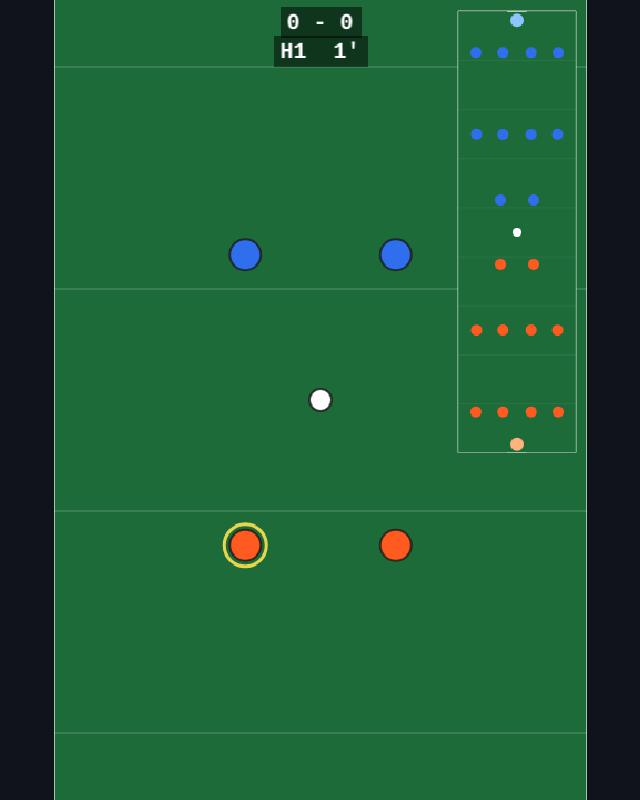
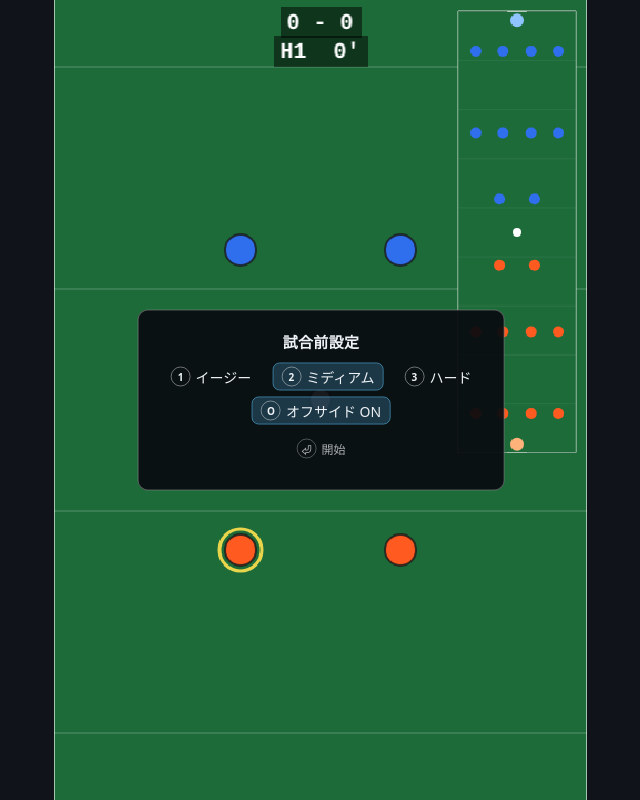
Before and after one commit to appstockhub/vertical-striker, a website built with Vite: page index.html in a window 1280 px wide. Shown: the whole page, without its empty margins (319-959 px from the left). Built offline with nearby package versions, Linux system fonts and the light colour scheme.

Commit message:
feat(phase3): minimal pre-match settings UI (milestone 0)
difficulty(1/2/3キー)とオフサイドON/OFF(Oキー)を選んで試合開始できる
最小限の試合前設定UIを実装。Phase 3計画のマイルストーン0に相当。
(計画の仮定11: 既存の設定/メニュー基盤が皆無だったため、既存の
GamepadOverlayと同じDOM絶対配置パターンを流用してゼロから作った
実質的な追加スコープ)

- input/matchSetupOverlay.ts (新規): MatchSetupOverlay。
  難易度1/2/3キー・オフサイドOキートグル・Enter/Spaceで開始確定。
  GamepadOverlayと同じ「Phaserとは独立したDOMコンポーネント」パターン。
  確定は一度きり (this.started ガード) で、以後のキー入力は無視する
- index.html/src/style.css: #match-setup-overlay要素と、画面中央に
  大きく表示するスタイル(#gamepad-overlayが画面上部の小さい通知なのに
  対し、こちらは試合開始前の入力ブロックを明確にする見た目)
- render/PitchScene.ts: matchStartedフラグを追加し、設定確定前は
  fixedUpdate()が何もしない(=simulate()が呼ばれず、キックオフ配置の
  ままGameStateが静止表示される)。確定コールバックでcreateInitialState
  を選ばれたdifficulty/offsideEnabledで呼び直し、ReplayRecorderも
  同じ設定で再startする。#match-setup-overlay要素が無い環境
  (テスト等)では即座に開始する

DOM/キーボードイベントに依存するUIコード (既存のGamepadOverlay/
KeyboardSourceと同じ既存の前例に倣い、このプロジェクトはjsdom等の
DOM単体テスト基盤を持たないため、専用のユニットテストは追加していない
(sim/のロジックはユニットテスト、DOM/描画コードは手動確認、という
既存の境界を踏襲)。tsc -b / check:determinism / build はすべてクリーン、
全221テスト(既存分)は引き続き成功。ブラウザでの目視確認は未実施
(ユーザー側での確認待ち)。

Co-Authored-By: Claude Sonnet 5 <noreply@anthropic.com>

```diff
--- a/index.html
+++ b/index.html
@@ -10,6 +10,7 @@
     <div id="app">
       <div id="game-root"></div>
       <div id="gamepad-overlay" class="hidden" aria-hidden="true"></div>
+      <div id="match-setup-overlay" aria-hidden="false"></div>
     </div>
     <script type="module" src="/src/main.ts"></script>
   </body>
--- /dev/null
+++ b/src/input/matchSetupOverlay.ts
@@ -0,0 +1,96 @@
+import type { Difficulty } from '../sim/state';
+
+/**
+ * 試合前設定UI (Phase 3 マイルストーン0、最小限)。DOM要素 (#match-setup-overlay) に描画する、
+ * GamepadOverlay (src/input/overlay.ts) と同じ「Phaserとは独立したDOMコンポーネント」パターン。
+ *
+ * 難易度(1/2/3キー)とオフサイドON/OFF(Oキー)を選び、Enter/Spaceで開始を確定する。
+ * 確定後は自身を隠し、onStartコールバックを一度だけ呼ぶ (呼び出し側=PitchSceneが
+ * createInitialStateへ設定を渡してGameStateを作り直す)。
+ */
+export interface MatchSetupResult {
+  readonly difficulty: Difficulty;
+  readonly offsideEnabled: boolean;
+}
+
+const DIFFICULTY_LABELS: Readonly<Record<Difficulty, string>> = {
+  easy: 'イージー',
+  medium: 'ミディアム',
+  hard: 'ハード',
+};
+const DIFFICULTY_ORDER: readonly Difficulty[] = ['easy', 'medium', 'hard'];
+
+export class MatchSetupOverlay {
+  private readonly el: HTMLElement;
+  private difficulty: Difficulty = 'medium';
+  private offsideEnabled = true;
+  private started = false;
+  private onStart: ((result: MatchSetupResult) => void) | null = null;
+
+  constructor(el: HTMLElement) {
+    this.el = el;
+    this.render();
+    window.addEventListener('keydown', this.onKeyDown);
+  }
+
+  /** 開始確定時に一度だけ呼ばれる。呼び出し側はここでGameStateを作り直す。 */
+  waitForStart(onStart: (result: MatchSetupResult) => void): void {
+    this.onStart = onStart;
+  }
+
+  private onKeyDown = (event: KeyboardEvent): void => {
+    if (this.started) return;
+
+    switch (event.key) {
+      case '1':
+        this.difficulty = 'easy';
+        break;
+      case '2':
+        this.difficulty = 'medium';
+        break;
+      case '3':
+        this.difficulty = 'hard';
+        break;
+      case 'o':
+      case 'O':
+        this.offsideEnabled = !this.offsideEnabled;
+        break;
+      case 'Enter':
+      case ' ':
+        this.confirm();
+        return;
+      default:
+        return;
+    }
+    this.render();
+  };
+
+  private confirm(): void {
+    if (this.started) return;
+    this.started = true;
+    this.el.classList.add('hidden');
+    this.onStart?.({ difficulty: this.difficulty, offsideEnabled: this.offsideEnabled });
+  }
+
+  private render(): void {
+    const diffRow = DIFFICULTY_ORDER.map((d, i) => {
+      const selected = d === this.difficulty;
+      return `<span class="btn${selected ? ' selected' : ''}"><span class="glyph">${i + 1}</span>${DIFFICULTY_LABELS[d]}</span>`;
+    }).join('');
+
+    this.el.innerHTML = `
+      <h2>試合前設定</h2>
+      <div class="row">${diffRow}</div>
+      <div class="row">
+        <span class="btn${this.offsideEnabled ? ' selected' : ''}"><span class="glyph">O</span>オフサイド ${this.offsideEnabled ? 'ON' : 'OFF'}</span>
+      </div>
+      <div class="row hint">
+        <span class="btn"><span class="glyph">⏎</span>開始</span>
+      </div>
+    `;
+  }
+
+  dispose(): void {
+    window.removeEventListener('keydown', this.onKeyDown);
+  }
+}
--- a/src/render/PitchScene.ts
+++ b/src/render/PitchScene.ts
@@ -5,6 +5,7 @@ import { simulate } from '../sim/update';
 import { InputManager } from '../input/inputManager';
 import type { InputFrame } from '../input/types';
 import { GamepadOverlay } from '../input/overlay';
+import { MatchSetupOverlay } from '../input/matchSetupOverlay';
 import { ballLiftPx, vecToPx } from './fixedToPixel';
 import { computeCameraY, type CameraConfig } from './camera';
 import { computeRadarLayout } from './radar';
@@ -82,6 +83,13 @@ export class PitchScene extends Phaser.Scene {
   // 効果音フック (マイルストーン8)。実アセットは未調達のため、当面は無音のまま安全に動く。
   private soundPlayer!: SoundPlayer;
 
+  // 試合前設定UI (マイルストーン0)。確定されるまでは既定値(difficulty='medium',
+  // offsideEnabled=true)のGameStateがキックオフ配置のまま静止表示され、fixedUpdate()は
+  // 何もしない (入力を無効化する、CLAUDE.md「照準スキルを薄めない」= 誤操作で試合が
+  // 始まってしまうことを避ける趣旨とも合致する)。
+  private matchStarted = false;
+  private matchSetupOverlay: MatchSetupOverlay | null = null;
+
   constructor() {
     super('Pitch');
   }
@@ -96,6 +104,19 @@ export class PitchScene extends Phaser.Scene {
 
     this.replayRecorder.start(DETERMINISTIC_SEED, this.state.difficulty, this.state.offsideEnabled);
     this.soundPlayer = new SoundPlayer(this);
+
+    const setupEl = document.getElementById('match-setup-overlay');
+    if (setupEl) {
+      this.matchSetupOverlay = new MatchSetupOverlay(setupEl);
+      this.matchSetupOverlay.waitForStart(({ difficulty, offsideEnabled }) => {
+        this.state = createInitialState(DETERMINISTIC_SEED, { difficulty, offsideEnabled });
+        this.replayRecorder.start(DETERMINISTIC_SEED, difficulty, offsideEnabled);
+        this.matchStarted = true;
+      });
+    } else {
+      // オーバーレイ用のDOM要素が無い場合 (テスト環境等) は設定UIを待たずに即開始する。
+      this.matchStarted = true;
+    }
 
     this.buildPitch();
     this.buildEntities();
@@ -258,6 +279,7 @@ export class PitchScene extends Phaser.Scene {
   }
 
   private fixedUpdate(): void {
+    if (!this.matchStarted) return; // 試合前設定UI確定待ち (マイルストーン0)
     const inputs = this.cachedInputs;
     if (!inputs) return; // update() が必ず先にサンプルするため通常発生しない
     if (Object.values(inputs.buttons).some(Boolean)) {
--- a/src/style.css
+++ b/src/style.css
@@ -85,3 +85,75 @@ body {
   font-size: 10px;
   font-weight: 700;
 }
+
+/*
+ * 試合前設定UI (Phase 3 マイルストーン0)。gamepad-overlay と同じ絶対配置パターンだが、
+ * こちらは画面中央に大きく表示し、試合開始前の入力を明確にブロックする見た目にする。
+ */
+#match-setup-overlay {
+  position: absolute;
+  top: 50%;
+  left: 50%;
+  transform: translate(-50%, -50%);
+  z-index: 20;
+  background: rgba(10, 12, 16, 0.94);
+  border: 1px solid rgba(255, 255, 255, 0.3);
+  border-radius: 10px;
+  padding: 20px 24px;
+  color: #eef2f6;
+  font-family: system-ui, "Segoe UI", sans-serif;
+  font-size: 14px;
+  text-align: center;
+  transition: opacity 0.3s ease;
+}
+
+#match-setup-overlay.hidden {
+  opacity: 0;
+  visibility: hidden;
+  pointer-events: none;
+}
+
+#match-setup-overlay h2 {
+  margin: 0 0 12px;
+  font-size: 15px;
+  font-weight: 600;
+  letter-spacing: 0.02em;
+}
+
+#match-setup-overlay .row {
+  display: flex;
+  justify-content: center;
+  gap: 14px;
+  margin-bottom: 8px;
+}
+
+#match-setup-overlay .row.hint {
+  margin-top: 12px;
+  opacity: 0.7;
+  font-size: 12px;
+}
+
+#match-setup-overlay .btn {
+  display: inline-flex;
+  align-items: center;
+  gap: 5px;
+  padding: 3px 8px;
+  border-radius: 6px;
+}
+
+#match-setup-overlay .btn.selected {
+  background: rgba(94, 197, 255, 0.22);
+  outline: 1px solid rgba(94, 197, 255, 0.6);
+}
+
+#match-setup-overlay .btn .glyph {
+  display: inline-flex;
+  align-items: center;
+  justify-content: center;
+  width: 18px;
+  height: 18px;
+  border-radius: 50%;
+  border: 1px solid rgba(255, 255, 255, 0.4);
+  font-size: 10px;
+  font-weight: 700;
+}
```
